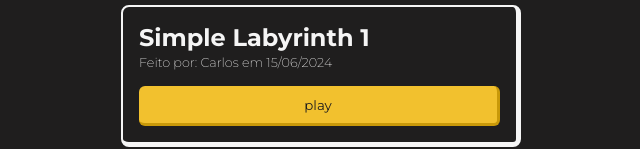
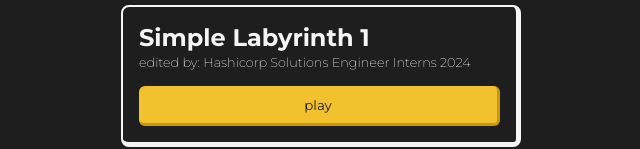
Before and after one commit to sfgtrrz/labyrinth_test.github.io, a plain HTML site: page index.html in a window 1280 px wide. Shown: the part 151-300 px from the top of the page, without its empty margins (319-959 px from the left). Drawn offline with Linux system fonts and the light colour scheme.

Commit message:
missed one

```diff
--- a/index.html
+++ b/index.html
@@ -19,7 +19,7 @@
       <div class="maps">
         <div class="map">
           <h2>Simple Labyrinth 1</h2>
-          <p>Feito por: Carlos em 15/06/2024</p>
+          <p>edited by: Hashicorp Solutions Engineer Interns 2024</p>
           <form action="https://se-interns-24.github.io/labyrinth_test.github.io/pages/game.html?#p####################n#@.................#n#####.###.####.#####n#.....#.#....#.....#n#.###.#.#.##.#.###.#n#.#.#...#..#.#.#.#.#n#.#.######.#####.#.#n#...#....#.......###n#.#...##.#.##.######n#.######.#..#.....##n#..#s....##.#####.##n####################">
             <input type="submit" value="play" class="primaryButton" />
           </form>
```
